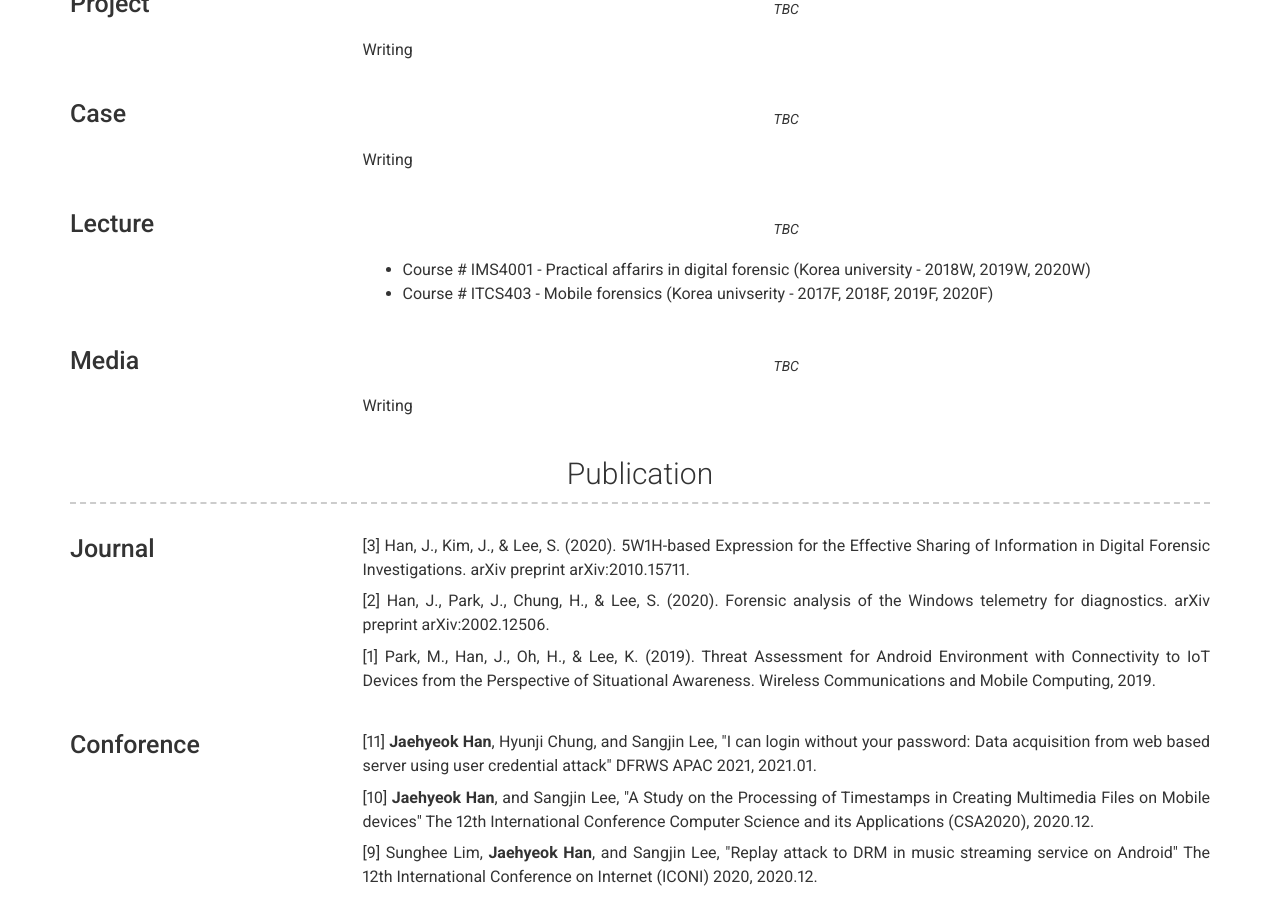
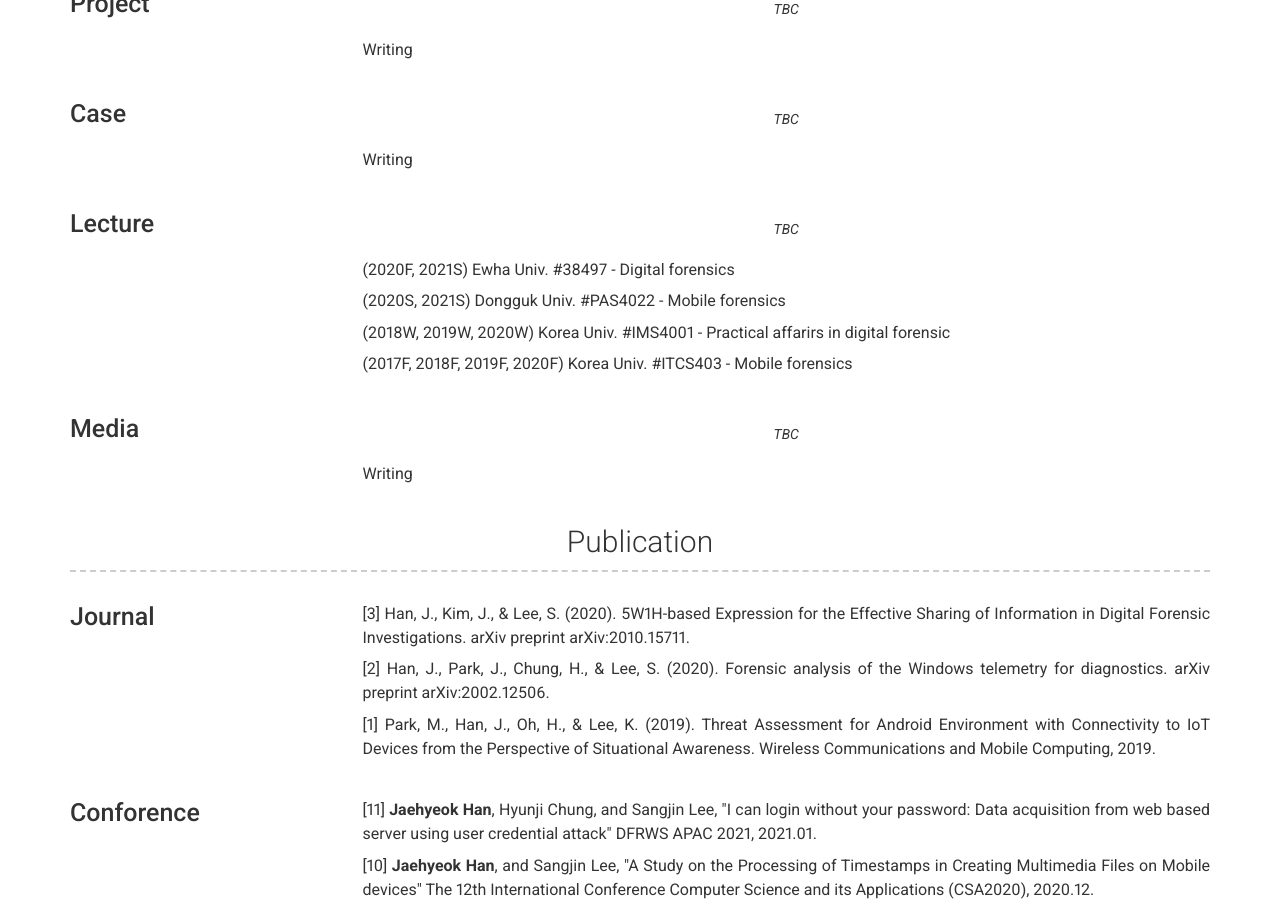
Before and after one commit to JaehyeokHan/jaehyeokhan.github.io, a Jekyll site: the page built from index.md, in a window 1280 px wide and 900 px high, scrolled down 1447 px. Built offline with Jekyll 4.4.1, drawn with Linux system fonts in a browser that asks for light colours; nearby versions of some CDN libraries.

Commit message:
Update _config.yml

```diff
--- a/_config.yml
+++ b/_config.yml
@@ -123,8 +123,10 @@ content:
         quote: >
           TBC
         description: | # this will include new lines to allow paragraphs
-          - Course # IMS4001 - Practical affarirs in digital forensic (Korea university - 2018W, 2019W, 2020W)
-          - Course # ITCS403 - Mobile forensics (Korea univserity - 2017F, 2018F, 2019F, 2020F)
+          <p>(2020F, 2021S) Ewha Univ. &#35;38497 - Digital forensics</p>
+          <p>(2020S, 2021S) Dongguk Univ. &#35;PAS4022 - Mobile forensics</p>
+          <p>(2018W, 2019W, 2020W) Korea Univ. &#35;IMS4001 - Practical affarirs in digital forensic</p>
+          <p>(2017F, 2018F, 2019F, 2020F) Korea Univ. &#35;ITCS403 - Mobile forensics</p>
 
       - layout: left
         title: Media
```
